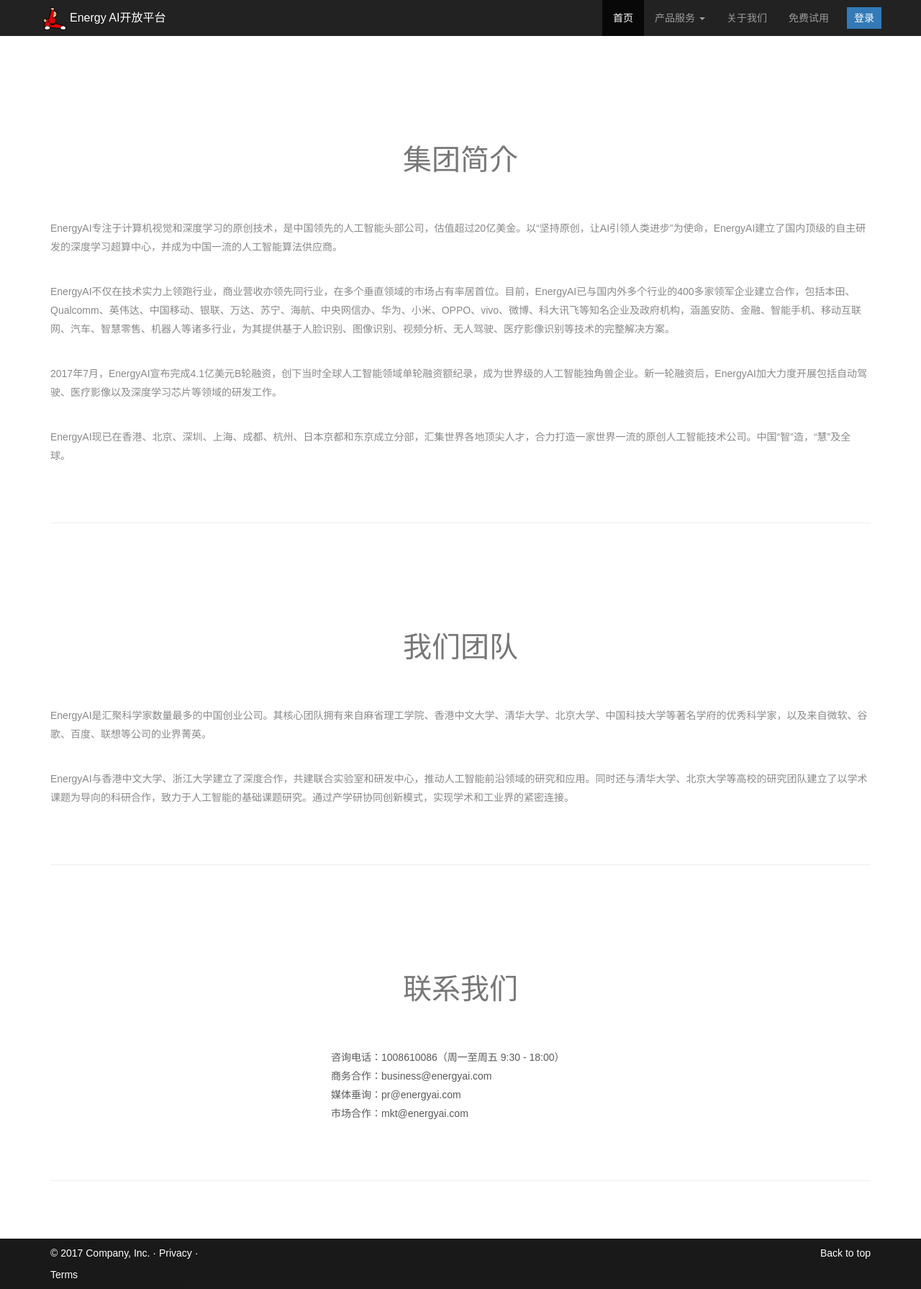
After one commit to deineryao/EnergyAI, a Node server app: page /about in a window 1280 px wide. The commit adds this page. Shown: the whole page at 72% size. Run offline with Node 20, Linux system fonts and the light colour scheme; some libraries are stand-ins or nearby versions.

Commit message:
add about us

```diff
--- a/app.js
+++ b/app.js
@@ -15,6 +15,7 @@
 var paltform = require('./routes/paltform');
 var login = require('./routes/login');
 var api = require('./routes/api');
+var about = require('./routes/about');
 
 var app = express();
 
@@ -38,6 +39,7 @@
 app.use('/download', download);
 app.use('/scenes', scenes);
 app.use('/paltform', paltform);
+app.use('/about', about);
 app.use('/login', login);
 app.use('/api', api);
 
--- a/less/css/carousel.less
+++ b/less/css/carousel.less
@@ -262,6 +262,36 @@
 
 }
 
+//about us
+.aboutBox{
+  .aboutUs-title{
+    text-align: center;
+    margin-top: 150px;
+    margin-bottom: 60px;
+    font-size: 40px;
+    font-weight: normal;
+    color: #777;
+  }
+  .comm{
+    p{
+      line-height: 26px;
+      font-size: 14px;
+    }
+  }
+  .intro{
+    p{
+      margin-top: 36px;
+      color: #898989;
+    }
+  }
+  .contact{
+    p{
+      margin: 0 auto;
+      text-indent: initial;
+      width: 360px;
+    }
+  }
+}
 /* RESPONSIVE CSS
 -------------------------------------------------- */
 
@@ -352,5 +382,15 @@
         height: 200px;
       }
     }
+    .features-intro{
+      >.intro{
+        width:100%;
+      }
+      >.intro-img{
+        img{
+          width: 100%;
+        }
+      }
+    }
   }
 }
--- /dev/null
+++ b/routes/about.js
@@ -0,0 +1,9 @@
+var express = require('express');
+var router = express.Router();
+
+/* GET users listing. */
+router.get('/', function(req, res, next) {
+  res.render('about', {title: 'EnergyAI 开放平台'});
+});
+
+module.exports = router;
--- /dev/null
+++ b/views/about.pug
@@ -0,0 +1,26 @@
+extends ./layouts/default.pug
+
+block content
+  .aboutBox
+    .container
+      h2.aboutUs-title 集团简介
+      .intro.comm
+        p EnergyAI专注于计算机视觉和深度学习的原创技术，是中国领先的人工智能头部公司，估值超过20亿美金。以“坚持原创，让AI引领人类进步”为使命，EnergyAI建立了国内顶级的自主研发的深度学习超算中心，并成为中国一流的人工智能算法供应商。
+        p EnergyAI不仅在技术实力上领跑行业，商业营收亦领先同行业，在多个垂直领域的市场占有率居首位。目前，EnergyAI已与国内外多个行业的400多家领军企业建立合作，包括本田、Qualcomm、英伟达、中国移动、银联、万达、苏宁、海航、中央网信办、华为、小米、OPPO、vivo、微博、科大讯飞等知名企业及政府机构，涵盖安防、金融、智能手机、移动互联网、汽车、智慧零售、机器人等诸多行业，为其提供基于人脸识别、图像识别、视频分析、无人驾驶、医疗影像识别等技术的完整解决方案。
+        p 2017年7月，EnergyAI宣布完成4.1亿美元B轮融资，创下当时全球人工智能领域单轮融资额纪录，成为世界级的人工智能独角兽企业。新一轮融资后，EnergyAI加大力度开展包括自动驾驶、医疗影像以及深度学习芯片等领域的研发工作。
+        p EnergyAI现已在香港、北京、深圳、上海、成都、杭州、日本京都和东京成立分部，汇集世界各地顶尖人才，合力打造一家世界一流的原创人工智能技术公司。中国“智”造，“慧”及全球。
+      hr.featurette-divider
+
+      h2.aboutUs-title 我们团队
+      .intro.comm
+        p EnergyAI是汇聚科学家数量最多的中国创业公司。其核心团队拥有来自麻省理工学院、香港中文大学、清华大学、北京大学、中国科技大学等著名学府的优秀科学家，以及来自微软、谷歌、百度、联想等公司的业界菁英。
+        p EnergyAI与香港中文大学、浙江大学建立了深度合作，共建联合实验室和研发中心，推动人工智能前沿领域的研究和应用。同时还与清华大学、北京大学等高校的研究团队建立了以学术课题为导向的科研合作，致力于人工智能的基础课题研究。通过产学研协同创新模式，实现学术和工业界的紧密连接。
+      hr.featurette-divider
+
+      h2.aboutUs-title 联系我们
+      .contact.comm
+        p 咨询电话：1008610086（周一至周五 9:30 - 18:00）
+        p 商务合作：business@energyai.com
+        p 媒体垂询：pr@energyai.com
+        p 市场合作：mkt@energyai.com
+      hr.featurette-divider
--- a/views/layouts/header.pug
+++ b/views/layouts/header.pug
@@ -25,7 +25,7 @@
                 li
                   a(href='/scenes') 场景技术
             li
-              a(href="#contact") 关于我们
+              a(href="/about") 关于我们
             li
               a(href="/demo") 免费试用
             li
```
Also changed, not shown: favicon.ico (deleted), public/css/carousel.css.
